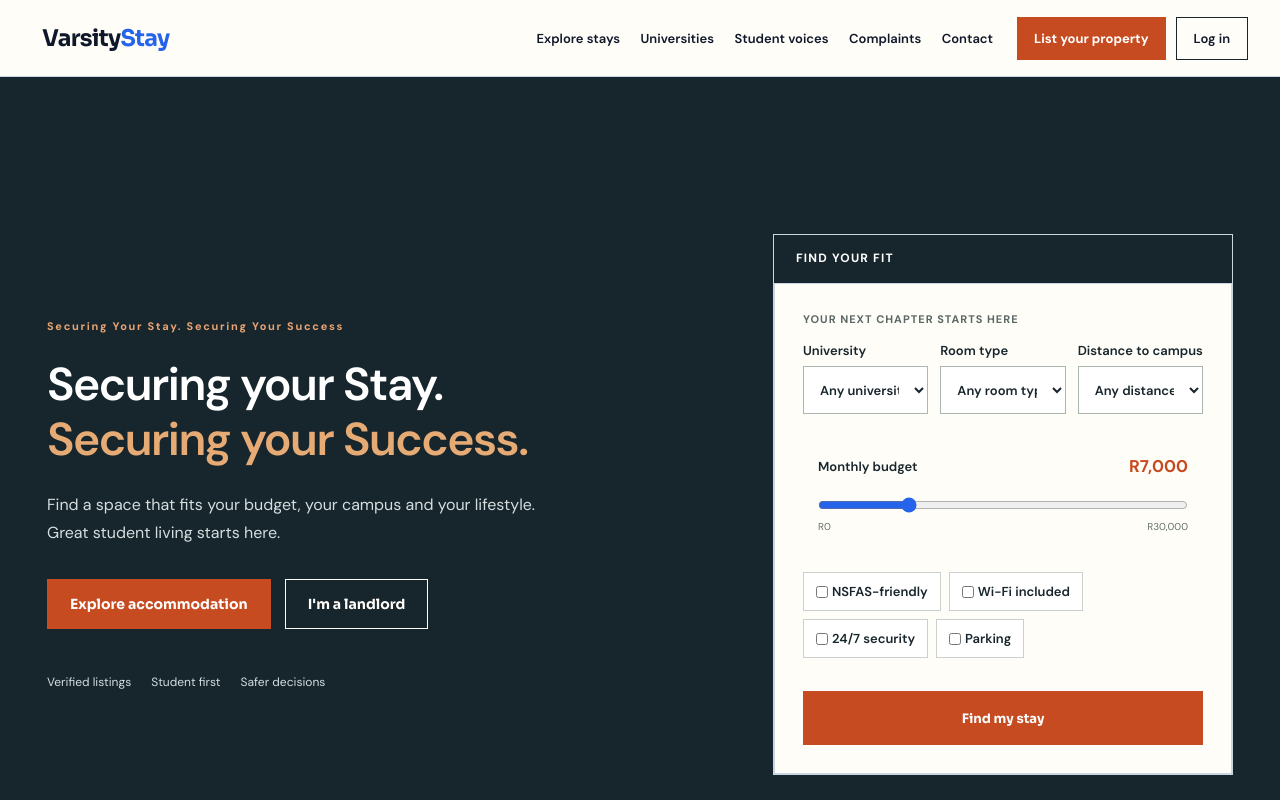
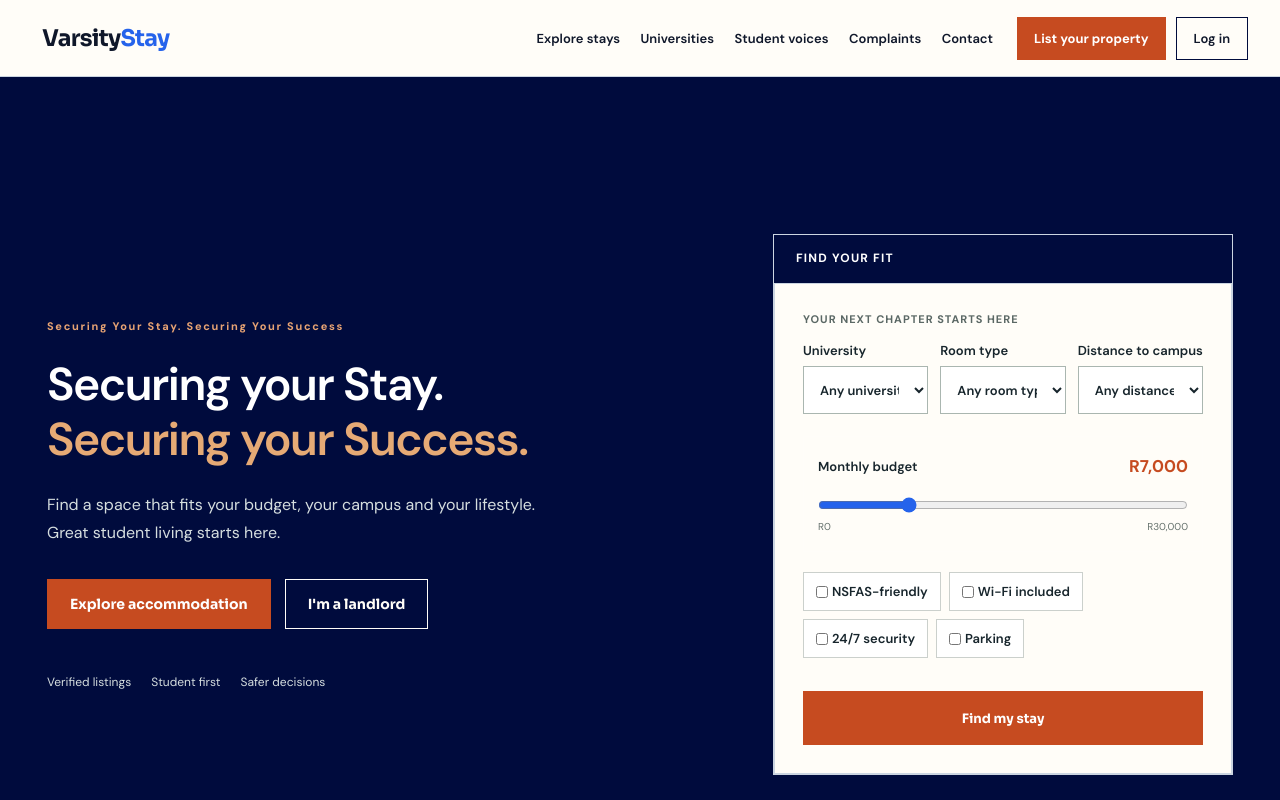
Before and after one commit to VarsityStay-2025/The-Website, a website built with Vite: page index.html in a window 1280 px wide. Shown: the top 800 px of the page. Built offline with nearby package versions, Linux system fonts and the light colour scheme; some packages are replaced by stand-ins of ours; no server answers; the database is empty; files whose address does not match are found by name.

Commit message:
Add dark theme colors to style.css

```diff
--- a/src/style.css
+++ b/src/style.css
@@ -1130,3 +1130,18 @@ textarea:focus-visible {
     font-size: 19px;
   }
 }
+:root {
+  --vs-dark: #000B3D;
+  --dark: #000B3D;
+}
+
+.hero,
+.interior-hero,
+.split-feature,
+footer {
+  background-color: #000B3D !important;
+}
+
+.search-card-head {
+  background-color: #000B3D !important;
+}
```
